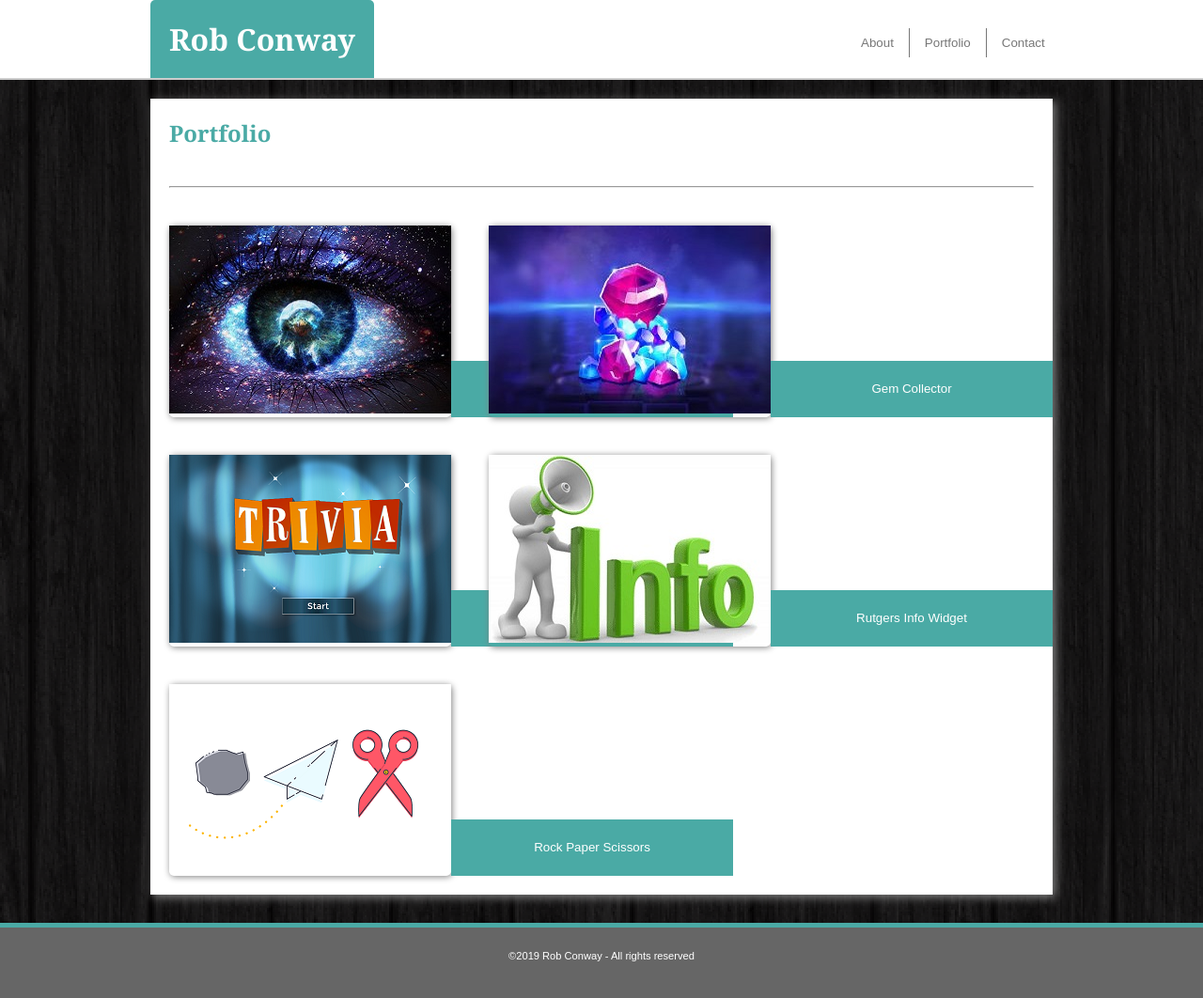
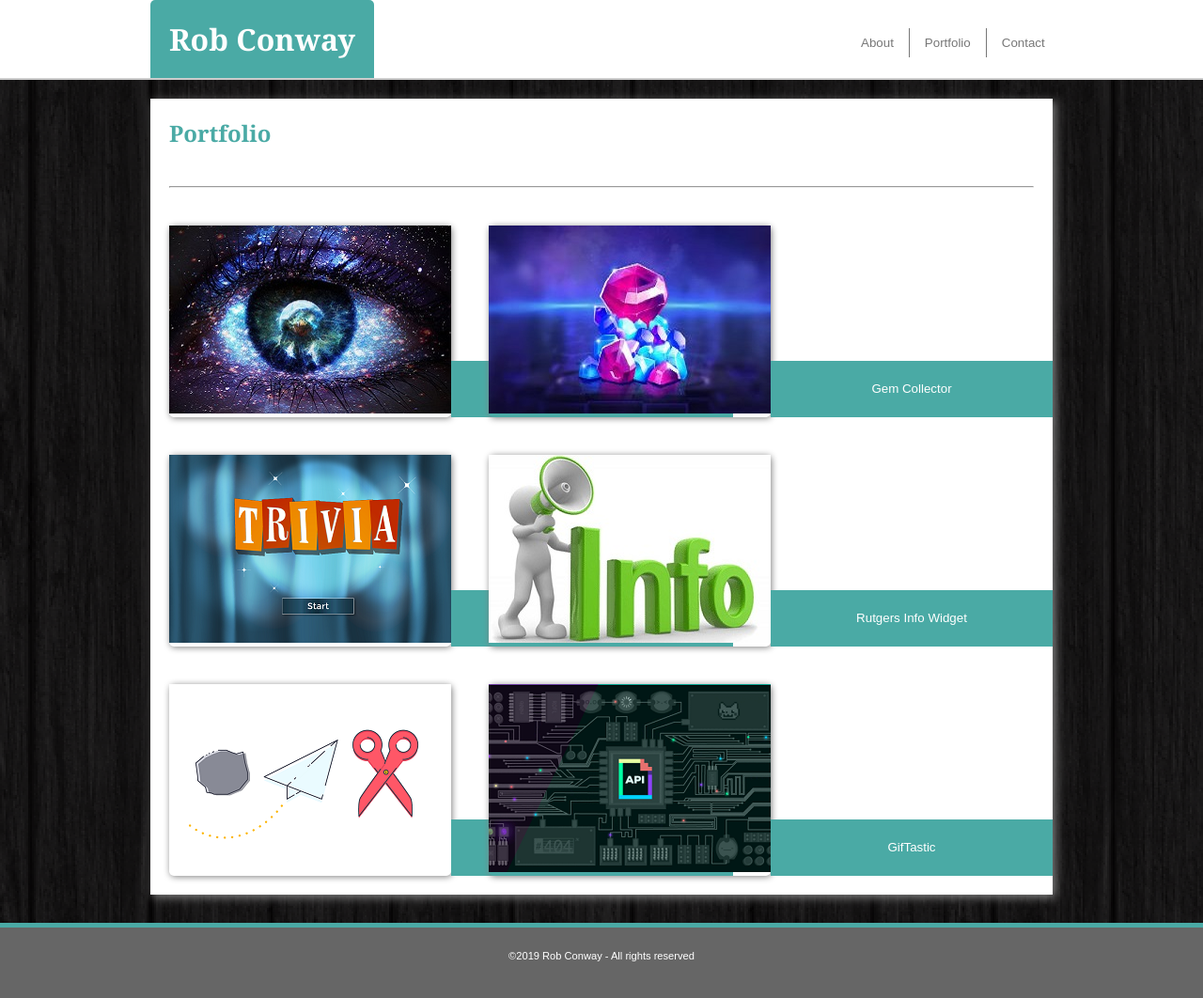
Before and after one commit to robconway12/robconway12.github.io, a plain HTML site: page portfolio.html in a window 1280 px wide. Shown: the whole page at 94% size. Drawn offline with Linux system fonts and the light colour scheme.

Commit message:
added GifTastic

```diff
--- a/portfolio.html
+++ b/portfolio.html
@@ -52,6 +52,12 @@
                     <img src="assets/images/RPS.png">
                     <p  class="imglabel">Rock Paper Scissors</p>
                 </div>
+                <div class="portfolioimg">
+                    <a href="https://robconway12.github.io/GifTastic/">
+                    <img src="assets/images/giftastic.png">
+                    <p  class="imglabel">GifTastic</p>
+                    </a>
+                </div>
             </div>
         </div>
     </section>
```
Also changed, not shown: assets/images/giftastic.png (added).
